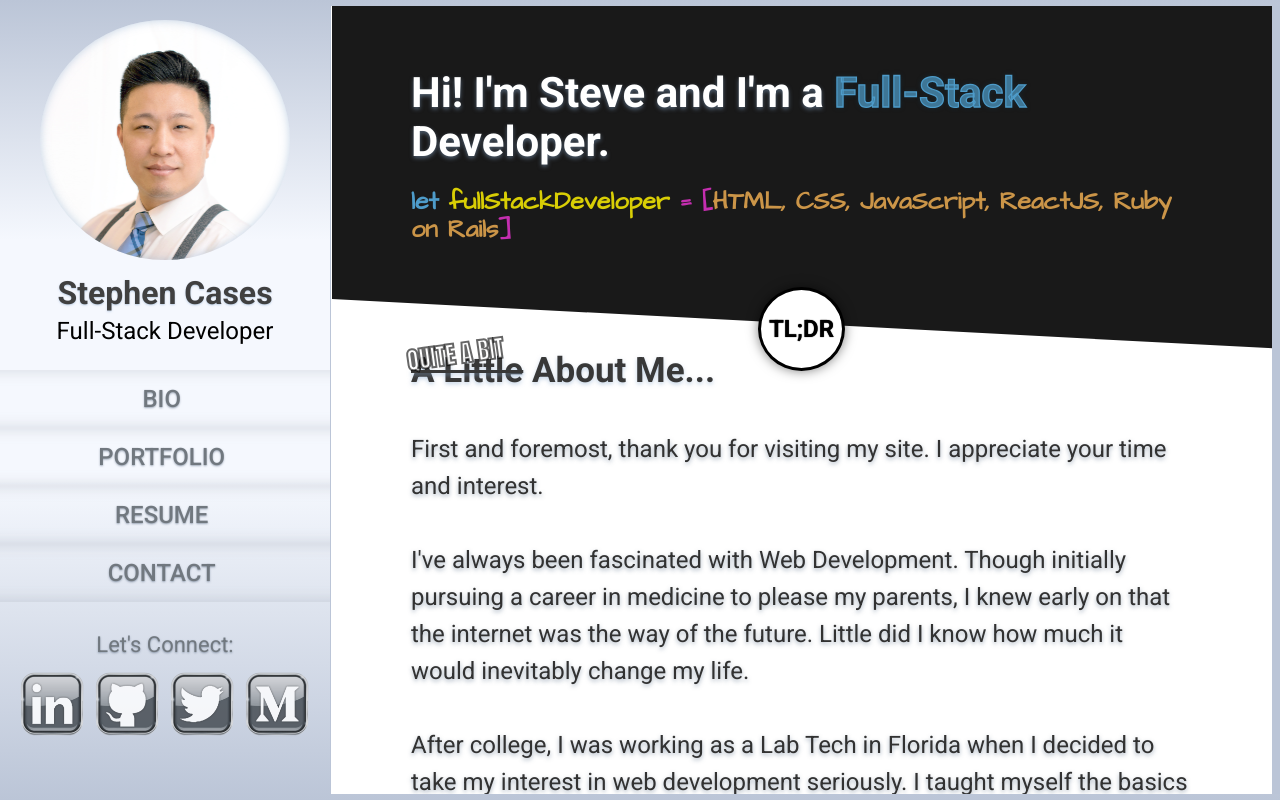
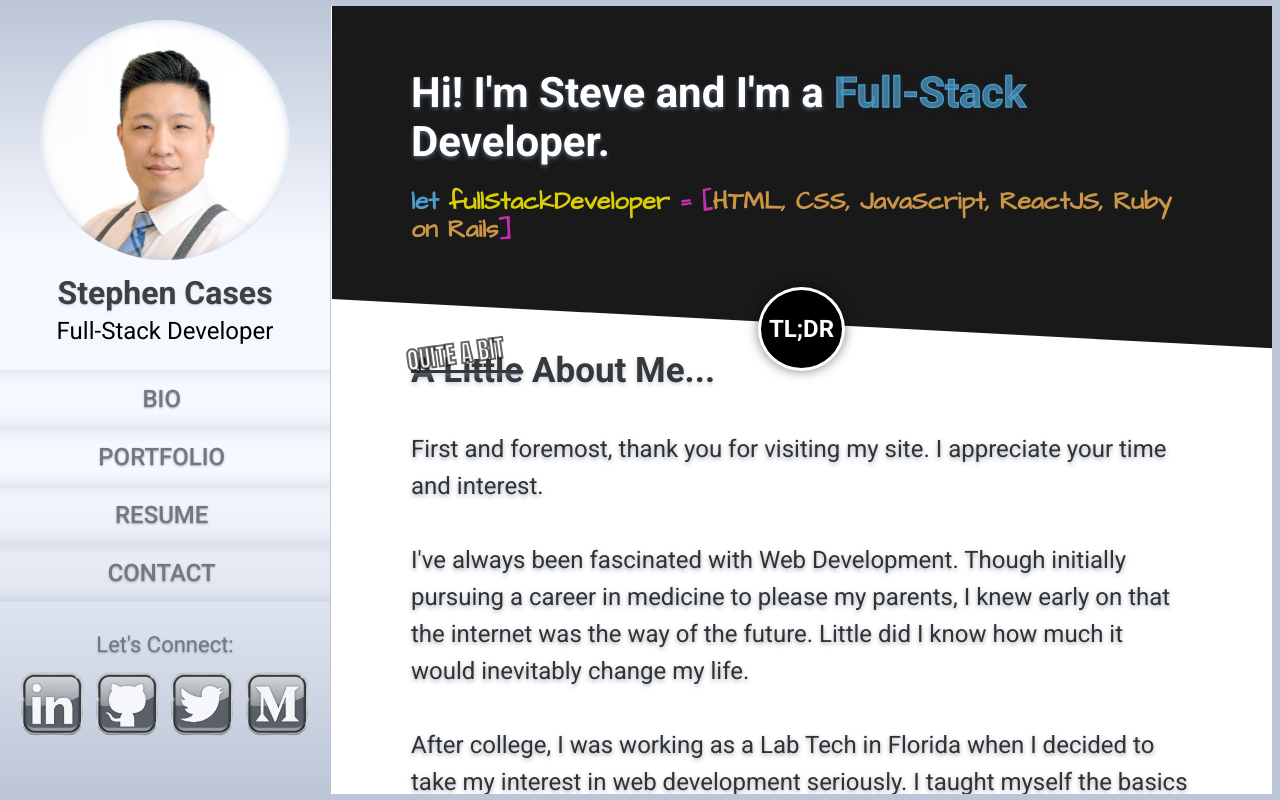
Before and after one commit to builtforsomethingbigger/stephencases.com, a React (Create React App) app: page / in a window 1280 px wide. Built offline with nearby package versions, Linux system fonts and the light colour scheme; no server answers.

Commit message:
Style update

```diff
--- a/src/styles/Bio.css
+++ b/src/styles/Bio.css
@@ -112,9 +112,9 @@
     top: 0;
     font-size: 24px;
     font-weight: bold;
-    background-color: #ffffff;
-    color: black;
-    border: 3px solid black;
+    background-color: #000000;
+    color: rgb(255, 255, 255);
+    border: 3px solid rgb(255, 255, 255);
     text-shadow: 0px 0px 1px rgb(0, 0, 0);
     /* background-color: rgba(30, 30, 30, 0.9); */
     box-shadow: 0px 0px 12px rgba(0, 0, 0, 0.5);
@@ -137,15 +137,15 @@
 }
   @keyframes tldrHover {
     0%{
-        background-color: rgba(255, 255, 255, 0.9);
+        background-color: rgba(0, 0, 0, 0.9);
     }
     50%{
-        background-color: #56a8e3cc;
+        background-color: rgb(134, 170, 214, 0.7);
         color: rgb(255, 255, 255);
         border: 3px solid rgb(255, 255, 255);
     }
     100%{
-        background-color: rgba(255, 255, 255, 0.9);
+        background-color: rgba(0, 0, 0, 0.9);
     }
     /* 0%  {
         background: linear-gradient(
@@ -264,7 +264,7 @@
     position: absolute;
     width: 100%;
     height: 850px;
-    background-color: rgb(164, 194, 227);
+    background-color: rgb(171, 195, 222);
     box-sizing: border-box;
     left: 0.1%;
     margin-top: -35px;
@@ -274,7 +274,7 @@
     width: 100%;
     height: 100%;
     content: '';
-    background-color: rgb(164, 194, 227);
+    background-color: rgb(171, 195, 222);
     border-top: 12px solid rgba(25, 25, 25);
     z-index: -1;
     top: -12px;
@@ -313,7 +313,7 @@
     width: 100%;
     height: 820px;
     box-sizing: border-box;
-    background-color: rgb(164, 194, 227);
+    background-color: rgb(171, 195, 222);
     margin-top: -945px;
     border-bottom: 15px solid rgba(30, 30, 30, 0.9);
     left: 0.1%;
@@ -363,19 +363,15 @@
     }
       @keyframes tldrMobile {
         40%  {
-            color: black;
-            background-color: rgba(164, 194, 227, 0.4);
-            border: 3px solid rgba(30, 30, 30, 0.9);
-            text-shadow: 0px 0px 1px rgb(0, 0, 0);
-            box-shadow: 0px 0px 12px rgba(255, 255, 255);
-                }
+            background-color: rgba(134, 170, 214, 0.7);
+            color: rgb(255, 255, 255);
+            border: 3px solid rgb(255, 255, 255);
+                    }
         60% {
-            color: black;
-            background-color: rgb(164, 194, 227, 0.4);
-            border: 3px solid rgba(30, 30, 30, 0.9);
-            text-shadow: 0px 0px 1px rgb(0, 0, 0);
-            box-shadow: 0px 0px 12px rgba(255, 255, 255);
-                }
+            background-color: rgb(134, 170, 214, 0.7);
+            color: rgb(255, 255, 255);
+            border: 3px solid rgb(255, 255, 255);
+                    }
     }
     .bio-content-wrapper{
         margin-top: -40px;
```
